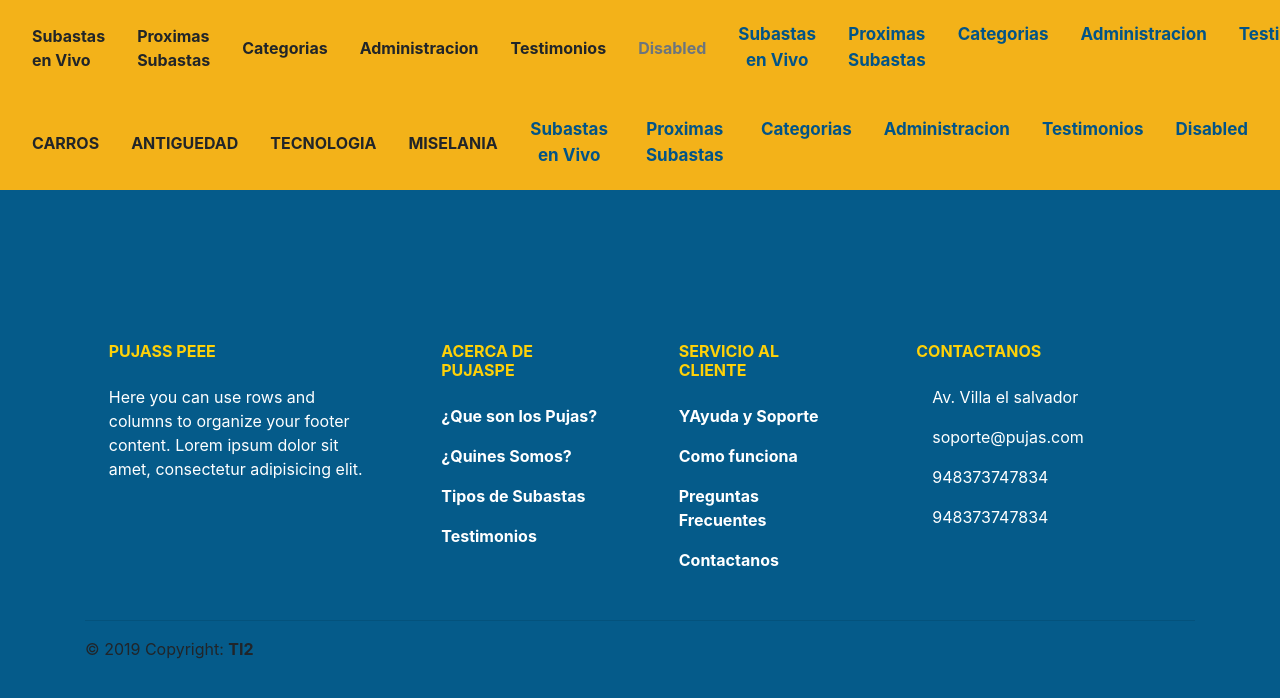
After one commit to trabajointerdisciplinar19/grupo4, a PHP site: page /categoria.php in a window 1280 px wide. The commit adds this page. Shown: the top 698 px of the page. Run offline with PHP 8.4, Linux system fonts and the light colour scheme; some libraries are stand-ins or nearby versions.

Commit message:
actualizacion registro

```diff
--- /dev/null
+++ b/subastas/categoria.php
@@ -0,0 +1,19 @@
+<?php include("elements/head.php");?>
+ <script src="js/categoria.js"></script>
+ <script>
+
+</script>
+
+<body>
+    <?php include("elements/menu.php");?>
+    <?php include("elements/menuC.php");?>
+<br><br>
+
+<br><br>
+<!--<br><br><br><br><br><br><br><br> --->
+ <!-- /.container -->
+
+ <?php include("elements/footer.php");?>
+
+</body>
+</html>
--- a/subastas/elements/menu.php
+++ b/subastas/elements/menu.php
@@ -11,7 +11,7 @@
 <nav class="navbar navbar-expand-lg navbar-light" id="menu">
   <a class="nav-link" href="#">Subastas en Vivo <span class="sr-only">(current)</span></a>
    <a class="nav-link" href="#">Proximas Subastas</a>
-   <a class="nav-link" href="#">Categorias </a>
+   <a class="nav-link" href="categoria.php">Categorias </a>
    <a class="nav-link" href="administracion.php">Administracion</a>
    <a class="nav-link" href="#">Testimonios</a>
    <a class="nav-link disabled" href="#" tabindex="-1" aria-disabled="true">Disabled</a>
--- /dev/null
+++ b/subastas/elements/menuC.php
@@ -0,0 +1,43 @@
+ <!--<nav class="navbar navbar-inverse navbar-fixed-top">
+        <div id="navbar" class="navbar-collapse collapse">
+            <ul class="nav navbar-nav">
+                <li class="active"><a href="index.html" title="Inicio">Inicio</a></li>
+                <li><a href="administracion.html" title="">Administracion</a></li>
+                <li><a href="nuevoproducto.html" title="">Añadir Productos</a></li>
+            </ul>
+        </div>
+    </nav>-->
+
+<nav class="navbar navbar-expand-lg navbar-light" id="menu">
+   <a class="nav-link" href="#">CARROS</a>
+   <a class="nav-link" href="#">ANTIGUEDAD</a>
+   <a class="nav-link" href="">TECNOLOGIA</a>
+   <a class="nav-link" href="#">MISELANIA</a>
+
+  <!--<a class="navbar-brand" href="#">Navbar</a>
+  <button class="navbar-toggler" type="button" data-toggle="collapse" data-target="#navbarNav" aria-controls="navbarNav" aria-expanded="false" aria-label="Toggle navigation">
+    <span class="navbar-toggler-icon"></span>
+  </button>-->
+  <div class="collapse navbar-collapse" id="navbarNav">
+    <ul class="navbar-nav">
+      <li class="nav-item active">
+        <a class="nav-link" href="#">Subastas en Vivo <span class="sr-only">(current)</span></a>
+      </li>
+      <li class="nav-item">
+        <a class="nav-link" href="#">Proximas Subastas</a>
+      </li>
+      <li class="nav-item">
+        <a class="nav-link" href="#">Categorias </a>
+      </li>
+      <li class="nav-item">
+        <a class="nav-link" href="administracion.php">Administracion</a>
+      </li>
+       <li class="nav-item">
+        <a class="nav-link" href="#">Testimonios</a>
+      </li>
+      <li class="nav-item">
+        <a class="nav-link disabled" href="#" tabindex="-1" aria-disabled="true">Disabled</a>
+      </li>
+    </ul>
+  </div>
+</nav>
```
